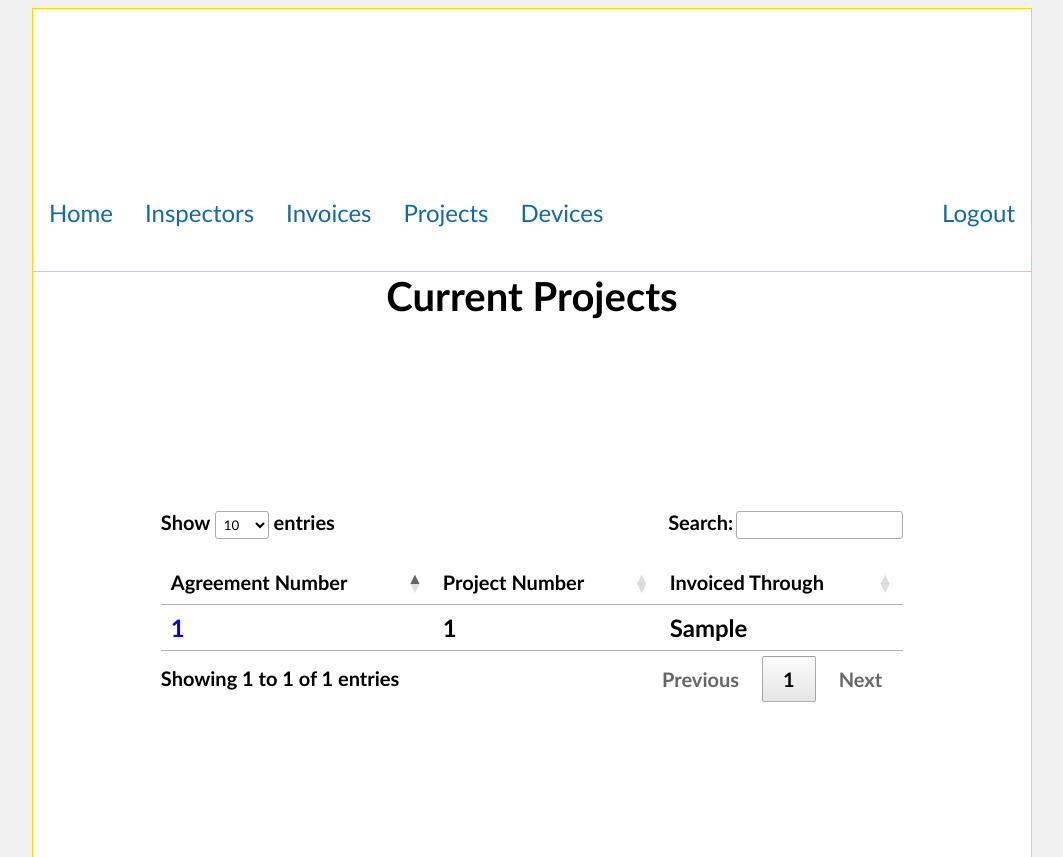
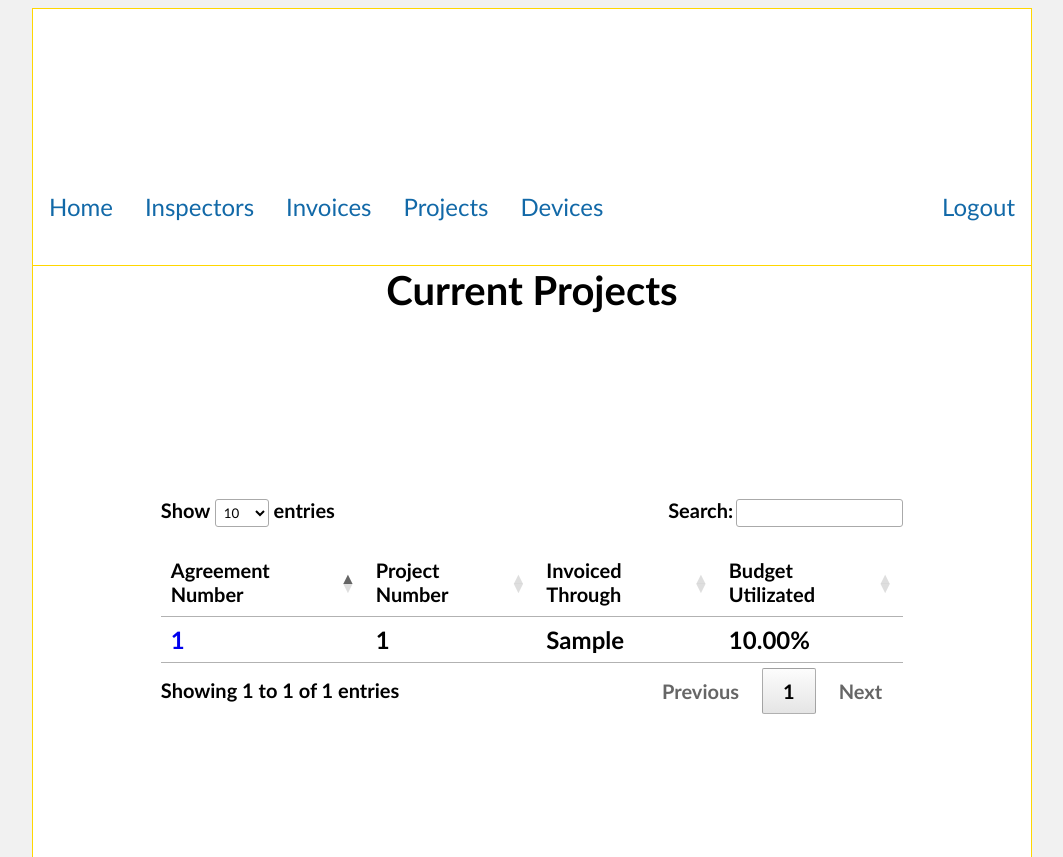
Before and after one commit to Ralst0n/inspection-manager, a Django app: template apps/projects/templates/projects/project_list.html in a window 1280 px wide. Shown: the top 857 px of the page, without its empty margins (108-1171 px from the left). Run offline with Django 3.2, Linux system fonts and the light colour scheme; the template is opened without the code that fills it: most values are stand-ins (such as "Sample title", 1, 10 or a date in 2020); some libraries are stand-ins or nearby versions.

Commit message:
load humanize, show budget percentage

```diff
--- a/apps/projects/templates/projects/project_list.html
+++ b/apps/projects/templates/projects/project_list.html
@@ -1,4 +1,5 @@
 {% extends 'table_page.html' %}
+{% load humanize %}
 {% block title %}Projects List{% endblock %}
 
 
@@ -7,9 +8,8 @@
   <tr>
     <th>Agreement Number</th>
     <th>Project Number</th>
-    <!-- <th>Budget</th>
-    <th>Total Invoiced</th> -->
     <th>Invoiced Through</th>
+    <th>Budget Utilizated</th>
   </tr>
   {% endblock %}
   {% block table_body %}
@@ -17,9 +17,8 @@
   <tr>
     <td><a href="{{ project.get_absolute_url }}">{{project.penndot_number}}</a></td>
     <td>{{ project.prudent_number }}</td>
-    <!-- <td>${{ project.total_budget|floatformat:2 }}</td>
-    <td>${{ project.total_invoiced|floatformat:2 }}</td> -->
     <td>{{ project.last_invoiced }}</td>
+    <td>{{ project.budget_utilization|floatformat:2 }}%</td>
   </tr>
   {% endfor %}
 
```
